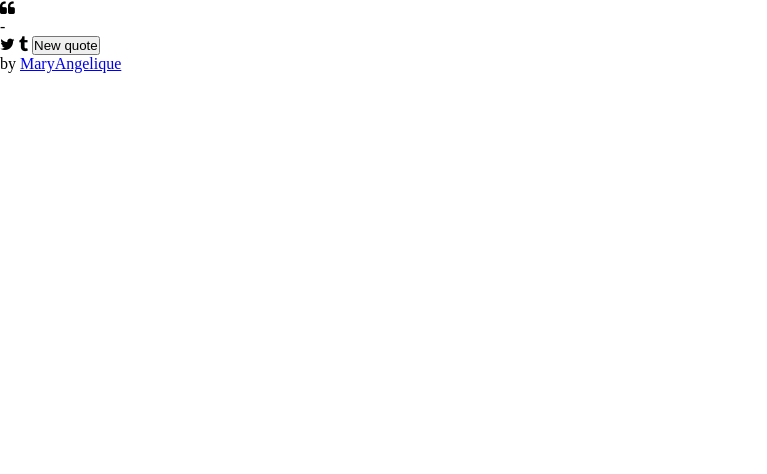
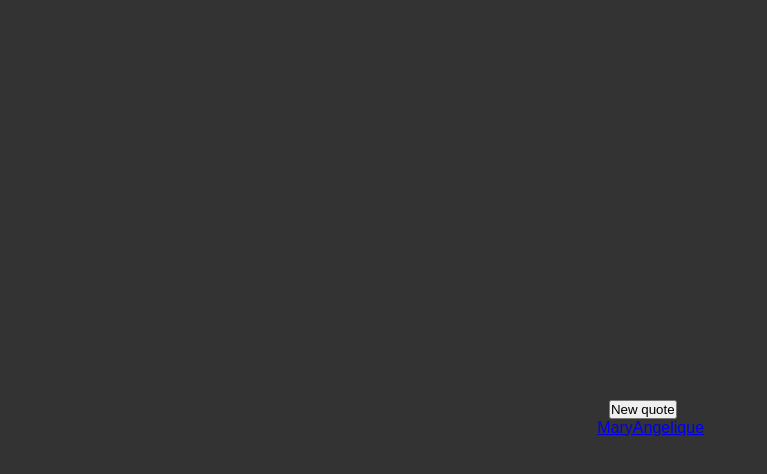
Before and after one commit to MaryAngelique/Front-End-Development-Libraries-Projects, a plain HTML site: page Build a Random Quote Machine/index.html in a window 1280 px wide. Shown: the whole page, without its empty margins (0-767 px from the left). Drawn offline with nearby package versions, Linux system fonts and the light colour scheme; a web font is replaced by a local one.

Commit message:
Implemented styling for the div ui styling and layout styling

```diff
--- a/Build a Random Quote Machine/style.css
+++ b/Build a Random Quote Machine/style.css
@@ -6,3 +6,19 @@
     list-style: none;
     vertical-align: baseline;
 }
+
+div {
+    position: relative;
+    z-index: 2;
+}
+
+body {
+    background-color: #333;
+    color: #333;
+    font-family: 'Raleway', sans-serif;
+    font-weight: 400;
+    display: flex;
+    justify-content: center;
+    align-items: center;
+    height: 100vh;
+}
```
